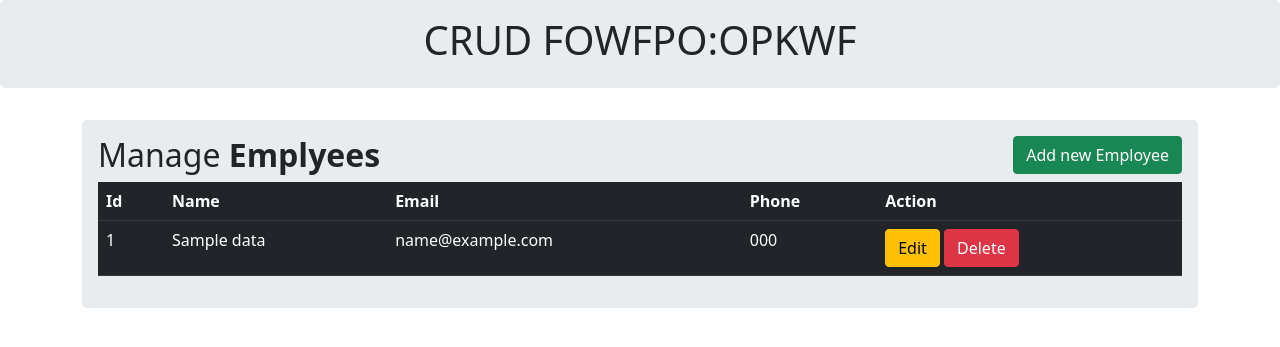
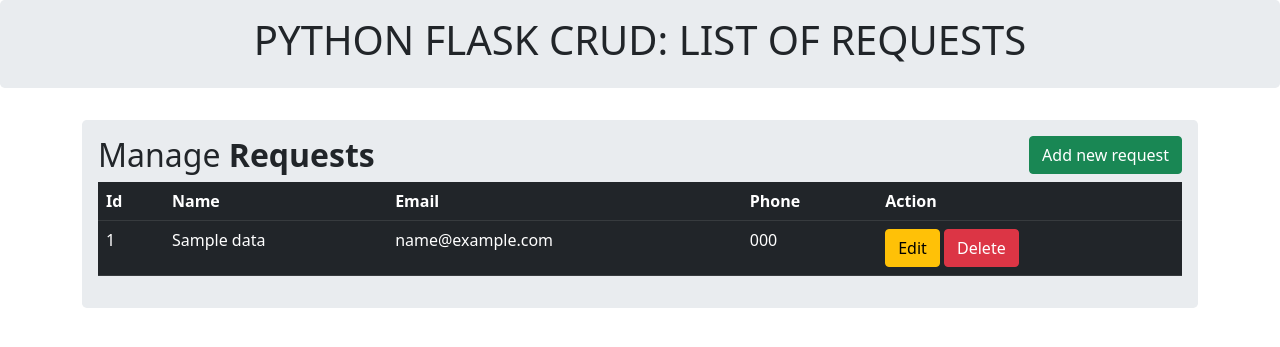
Before and after one commit to Svesh1-800/FlaskCrudRequestManager, a Flask app: page / in a window 1280 px wide. Shown: the top 347 px of the page. Run offline with Flask 2, Linux system fonts and the light colour scheme; tables that the repository leaves empty hold one stand-in row (values such as "Sample post"); some libraries are stand-ins or nearby versions.

Commit message:
designed modal windows
- add
- edit
- new directory inc

```diff
--- a/templates/header.html
+++ b/templates/inc/header.html
@@ -1,5 +1,5 @@
 <div class="jumbotron p-3">
 <div class="well text-center">
-    <h1>CRUD FOWFPO:OPKWF</h1>
+    <h1>PYTHON FLASK CRUD: LIST OF REQUESTS</h1>
 </div>
 </div>
--- a/templates/index.html
+++ b/templates/index.html
@@ -1,5 +1,5 @@
 {% extends 'base.html' %}
-{% include 'header.html' %}
+{% include 'inc/header.html' %}
 {% block title %} Home {% endblock %}
 
 {% block body %}
@@ -7,8 +7,8 @@
     <div class="row">
         <div class="col md-12">
             <div class="jumbotron p-3">
-                <h2>Manage <b>Emplyees</b><button type="button" class="btn btn-success float-end" data-bs-toggle="modal"
-                        data-bs-target="#addRow">Add new Employee</button></h2>
+                <h2>Manage <b>Requests</b><button type="button" class="btn btn-success float-end" data-bs-toggle="modal"
+                        data-bs-target="#addRow">Add new request</button></h2>
                 {% with messages = get_flashed_messages() %}
                 {% if messages %}
                 {% for message in messages %}
@@ -53,7 +53,7 @@
                                         aria-label="Close"></button>
                                 </div>
                                 <div class="modal-body h3">
-                                    Are you sure?
+                                    Are you sure that you want to delete request from {{item.name}}?
                                 </div>
                                 <div class="modal-footer">
                                     <button type="button" class="btn btn-secondary" data-bs-dismiss="modal">No</button>
@@ -68,7 +68,7 @@
                             <div class="modal-content">
                                 <div class="modal-header">
 
-                                    <h4 class="modal-title">Add Employee</h4>
+                                    <h4 class="modal-title">Edit request</h4>
                                 </div>
                                 <div class="modal-body">
                                     <form action="#" method="POST">
@@ -87,14 +87,14 @@
                                             <input type="number" class="form-control" name="phone" required="1"
                                                 value="{{item.phone}}">
                                         </div>
-                                        <div class="form-group">
-                                            <button class="btn btn-primary" type="submit">Add Employee</button>
-                                        </div>
+
                                     </form>
                                 </div>
                                 <div class="modal-footer">
+
                                     <button type="button" class="btn btn-secondary"
                                         data-bs-dismiss="modal">Close</button>
+                                        <button class="btn btn-primary" type="submit">Save</button>
                                 </div>
                             </div>
                         </div>
@@ -108,7 +108,7 @@
                     <div class="modal-content">
                         <div class="modal-header">
 
-                            <h4 class="modal-title">Add Employee</h4>
+                            <h4 class="modal-title">Request</h4>
                         </div>
                         <div class="modal-body">
                             <form action="{{ url_for('insert') }}" method="POST">
@@ -124,13 +124,11 @@
                                     <label>Phone:</label>
                                     <input type="number" class="form-control" name="phone" required="1">
                                 </div>
-                                <div class="form-group">
-                                    <button class="btn btn-primary" type="submit">Add Employee</button>
-                                </div>
                             </form>
                         </div>
                         <div class="modal-footer">
                             <button type="button" class="btn btn-secondary" data-bs-dismiss="modal">Close</button>
+                            <button class="btn btn-primary" type="submit">Add request</button>
                         </div>
                     </div>
                 </div>
```
